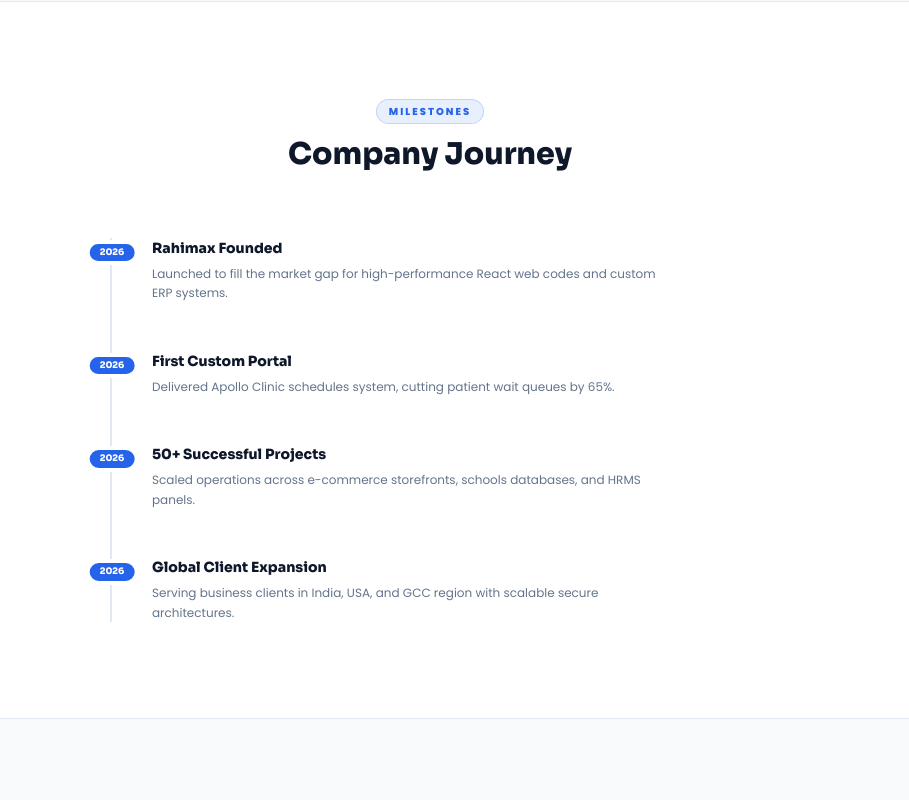
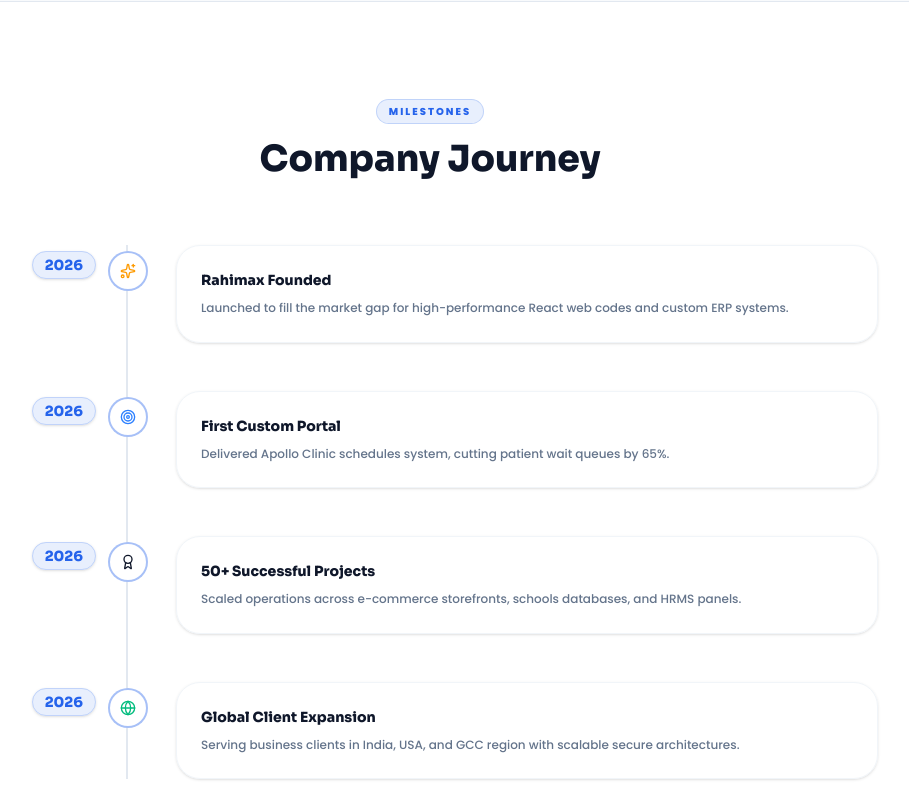
Before and after one commit to ravinder-yad/RAHIMAX, a React (Vite) app: page /about in a window 1280 px wide. Shown: the part 3180-3980 px from the top of the page, without its empty margins (210-1119 px from the left). Built offline with nearby package versions, Linux system fonts and the light colour scheme.

Commit message:
Overhaul Milestones vertical timeline with icon nodes and side-aligned year badges on About page

```diff
--- a/src/pages/About/About.jsx
+++ b/src/pages/About/About.jsx
@@ -56,10 +56,10 @@ const About = () => {
   ];
 
   const milestones = [
-    { year: "2026", title: "Rahimax Founded", desc: "Launched to fill the market gap for high-performance React web codes and custom ERP systems." },
-    { year: "2026", title: "First Custom Portal", desc: "Delivered Apollo Clinic schedules system, cutting patient wait queues by 65%." },
-    { year: "2026", title: "50+ Successful Projects", desc: "Scaled operations across e-commerce storefronts, schools databases, and HRMS panels." },
-    { year: "2026", title: "Global Client Expansion", desc: "Serving business clients in India, USA, and GCC region with scalable secure architectures." }
+    { year: "2026", title: "Rahimax Founded", desc: "Launched to fill the market gap for high-performance React web codes and custom ERP systems.", icon: <Sparkles className="w-4 h-4 text-amber-500" /> },
+    { year: "2026", title: "First Custom Portal", desc: "Delivered Apollo Clinic schedules system, cutting patient wait queues by 65%.", icon: <Target className="w-4 h-4 text-blue-500" /> },
+    { year: "2026", title: "50+ Successful Projects", desc: "Scaled operations across e-commerce storefronts, schools databases, and HRMS panels.", icon: <Award className="w-4 h-4 text-indigo-550" /> },
+    { year: "2026", title: "Global Client Expansion", desc: "Serving business clients in India, USA, and GCC region with scalable secure architectures.", icon: <Globe className="w-4 h-4 text-emerald-500" /> }
   ];
 
   return (
@@ -412,30 +412,52 @@ const About = () => {
         </div>
       </section>
 
-      {/* ⑤ Company Journey Timeline (Visual and এनिमेटेड) */}
+      {/* ⑤ Company Journey Timeline (Visual and Animated) */}
       <section className="py-24 bg-bg-surface dark:bg-slate-900 text-left border-b border-border-light dark:border-zinc-800 px-6">
         <div className="max-w-4xl mx-auto">
           <div className="text-center mb-16">
             <span className="text-secondary text-[10px] uppercase tracking-[0.2em] font-extrabold mb-3 px-3 py-1 bg-secondary/10 rounded-full inline-block border border-secondary/20">
               Milestones
             </span>
-            <h2 className="text-primary dark:text-white font-heading font-extrabold text-2xl md:text-3xl leading-tight">
+            <h2 className="text-primary dark:text-white font-heading font-black text-3xl md:text-4xl leading-tight">
               Company Journey
             </h2>
           </div>
 
           {/* Timeline track */}
-          <div className="relative border-l-2 border-border-light dark:border-zinc-800 ml-4 md:ml-32 space-y-12">
+          <div className="relative border-l-2 border-border-light dark:border-zinc-800 ml-4 md:ml-36 space-y-12">
             {milestones.map((m, idx) => (
-              <div key={idx} className="relative pl-8 md:pl-10 group">
-                {/* Year tag with nice glowing dots */}
-                <div className="absolute left-0 -translate-x-[50%] -translate-y-[-2px] bg-secondary text-white font-heading font-black text-[9px] px-2.5 py-0.5 rounded-full z-10 border-4 border-bg-surface dark:border-slate-900 group-hover:scale-105 transition-transform duration-300">
-                  {m.year}
+              <div key={idx} className="relative pl-8 md:pl-12 group">
+
+                {/* Visual Connector Node */}
+                <div className="absolute left-0 -translate-x-[50%] top-1.5 w-10 h-10 rounded-full bg-white dark:bg-zinc-900 border-2 border-secondary/40 dark:border-zinc-700 flex items-center justify-center z-10 group-hover:border-secondary transition-colors duration-300">
+                  {m.icon}
                 </div>
-                <div>
-                  <h4 className="font-heading font-extrabold text-xs md:text-sm text-primary dark:text-white group-hover:text-secondary transition-colors">{m.title}</h4>
-                  <p className="text-text-gray dark:text-zinc-400 font-body text-[11px] md:text-xs mt-1.5 max-w-lg leading-relaxed">{m.desc}</p>
+
+                {/* Left side year indicator (hidden on mobile, visible on md+) */}
+                <div className="hidden md:block absolute right-full mr-8 top-2 text-right">
+                  <span className="font-heading font-black text-sm text-secondary dark:text-blue-400 bg-secondary/10 dark:bg-blue-500/10 px-3 py-1 rounded-full border border-secondary/20 shadow-sm">
+                    {m.year}
+                  </span>
                 </div>
+
+                {/* Mobile Year Badge (visible on mobile, hidden on md+) */}
+                <div className="md:hidden mb-2 inline-block">
+                  <span className="font-heading font-black text-[9px] text-secondary dark:text-blue-400 bg-secondary/10 dark:bg-blue-500/10 px-2.5 py-0.5 rounded-full border border-secondary/20">
+                    {m.year}
+                  </span>
+                </div>
+
+                {/* Card Container */}
+                <div className="bg-white/60 dark:bg-zinc-900/30 border border-slate-100 dark:border-zinc-800/80 p-6 rounded-3xl shadow-sm hover:shadow-md hover:border-secondary/30 dark:hover:border-blue-500/30 transition-all duration-300">
+                  <h4 className="font-heading font-black text-sm text-primary dark:text-white group-hover:text-secondary dark:group-hover:text-blue-400 transition-colors">
+                    {m.title}
+                  </h4>
+                  <p className="text-text-gray dark:text-zinc-400 font-body text-xs mt-2 leading-relaxed font-medium">
+                    {m.desc}
+                  </p>
+                </div>
+
               </div>
             ))}
           </div>
```
